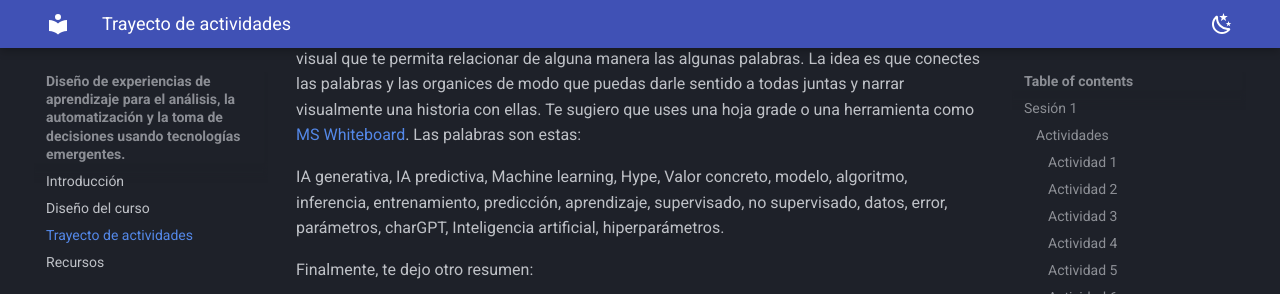
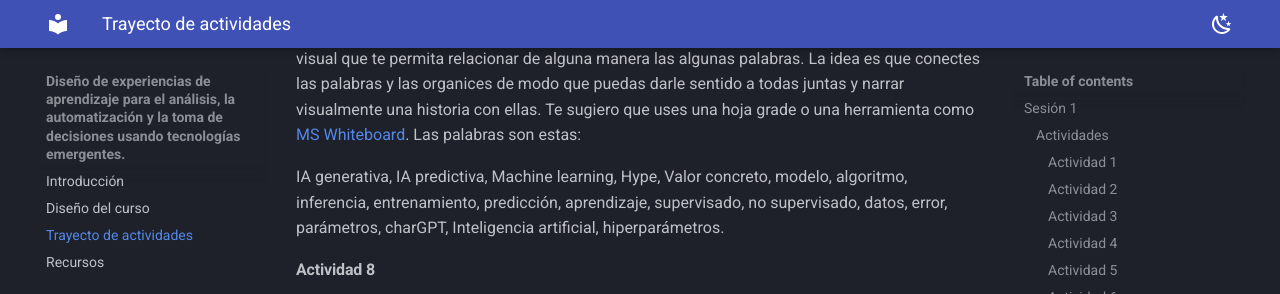
Before and after one commit to juanferfranco/cursoDeaIa, an MkDocs documentation site: the page built from docs/trayecto.md, in a window 1280 px wide and 900 px high, scrolled down 5598 px, cut to the strip 0-294 px from the top of the window. Built offline with MkDocs 1.6.1 and Material for MkDocs 9.7.7, drawn with Linux system fonts in a browser that asks for light colours.

Commit message:
minor fixes

```diff
--- a/docs/trayecto.md
+++ b/docs/trayecto.md
@@ -193,10 +193,6 @@
 IA generativa, IA predictiva, Machine learning, Hype, Valor concreto, modelo, algoritmo,
 inferencia, entrenamiento, predicción, aprendizaje, supervisado, no supervisado,
 datos, error, parámetros, charGPT, Inteligencia artificial, hiperparámetros.
-
-Finalmente, te dejo otro resumen:
-
-<iframe width="560" height="315" src="https://www.youtube.com/embed/PeMlggyqz0Y?si=mZjZZf245wlN3jK9" title="YouTube video player" frameborder="0" allow="accelerometer; autoplay; clipboard-write; encrypted-media; gyroscope; picture-in-picture; web-share" referrerpolicy="strict-origin-when-cross-origin" allowfullscreen></iframe>
 
 #### Actividad 8
 
```
